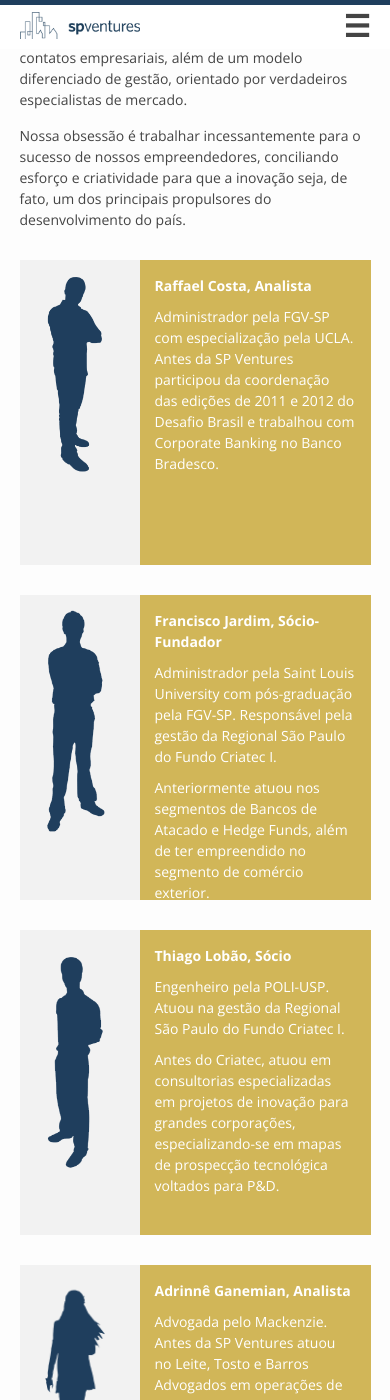
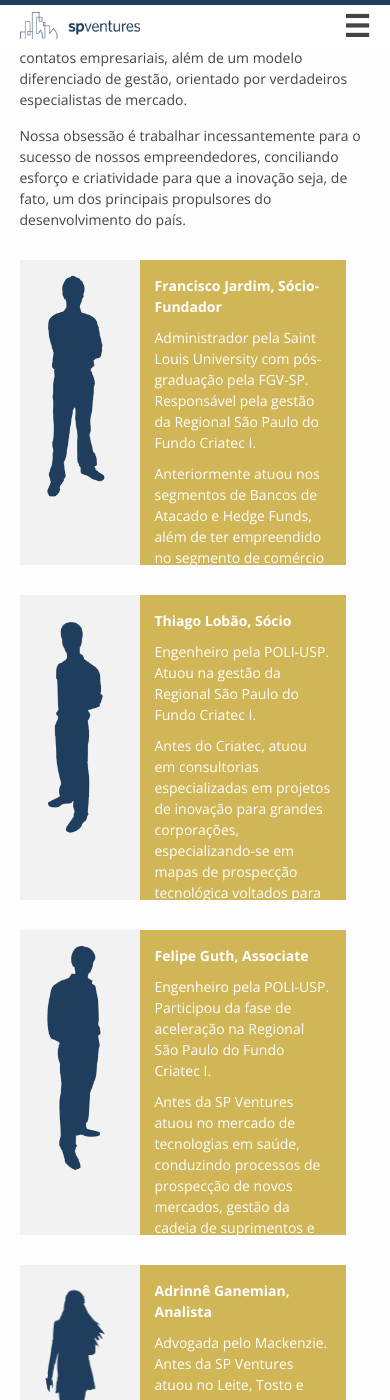
Before and after one commit to spventures/spventures.github.io, a Jekyll site: the page built from index.html, in a window 390 px wide and 1400 px high, scrolled down 529 px. Built offline with Jekyll 4.4.1, drawn with Linux system fonts in a browser that asks for light colours; nearby versions of some CDN libraries; some of the changed text lies outside the part shown.

Commit message:
Updated about section

```diff
--- a/_sass/_layout.scss
+++ b/_sass/_layout.scss
@@ -180,7 +180,7 @@
   }
 }
 
-#t3 {
+#t5 {
   .info-box {
     margin-left: -260px;
     width: 320px;
@@ -273,7 +273,8 @@
 // Team
 
 .team {
-  margin-top: 30px;
+  margin-top: 20px;
+  margin-right: 25px;
 
   li {
     margin: 10px 0 0 5px;
--- a/_sass/_responsive.scss
+++ b/_sass/_responsive.scss
@@ -217,7 +217,7 @@
       min-height: 275px;
 
       .info-box,
-      #t3 .info-box {
+      #t5 .info-box {
         width: auto !important;
         max-width: 100% !important;
         display: block;
--- a/index.html
+++ b/index.html
@@ -24,13 +24,6 @@
     </div>
     <div class="right">
       <ul class="team">
-        <li id="t5">
-          <img src="images/team4.png">
-          <div class="info-box">
-            <strong>Raffael Costa, Analista</strong>
-            <p>Administrador pela FGV-SP com especialização pela UCLA. Antes da SP Ventures participou da coordenação das edições de 2011 e 2012 do Desafio Brasil e trabalhou com Corporate Banking no Banco Bradesco.</p>
-          </div>
-        </li>
         <li id="t1">
           <img src="images/team1.png">
           <div class="info-box">
@@ -47,6 +40,14 @@
             <p>Antes do Criatec, atuou em consultorias especializadas em projetos de inovação para grandes corporações, especializando-se em mapas de prospecção tecnológica voltados para P&D.</p>
           </div>
         </li>
+        <li id="t3">
+          <img src="images/team3.png">
+          <div class="info-box">
+            <strong>Felipe Guth, Associate</strong>
+            <p>Engenheiro pela POLI-USP. Participou da fase de aceleração na Regional São Paulo do Fundo Criatec I.</p>
+            <p>Antes da SP Ventures atuou no mercado de tecnologias em saúde, conduzindo processos de prospecção de novos mercados, gestão da cadeia de suprimentos e estratégia de vendas na Hexacath do Brasil.</p>
+          </div>
+        </li>
         <li id="t4">
           <img src="images/team5.png">
           <div class="info-box">
@@ -54,12 +55,11 @@
             <p>Advogada pelo Mackenzie. Antes da SP Ventures atuou no Leite, Tosto e Barros Advogados em operações de M&A, tendo participado de mais de 15 processos de Due Diligence.</p>
           </div>
         </li>
-        <li id="t3">
-          <img src="images/team3.png">
+        <li id="t5">
+          <img src="images/team4.png">
           <div class="info-box">
-            <strong>Felipe Guth, Associate</strong>
-            <p>Engenheiro pela POLI-USP. Participou da fase de aceleração na Regional São Paulo do Fundo Criatec I.</p>
-            <p>Antes da SP Ventures atuou no mercado de tecnologias em saúde, conduzindo processos de prospecção de novos mercados, gestão da cadeia de suprimentos e estratégia de vendas na Hexacath do Brasil.</p>
+            <strong>Raffael Costa, Analista</strong>
+            <p>Administrador pela FGV-SP com especialização pela UCLA. Antes da SP Ventures participou da coordenação das edições de 2011 e 2012 do Desafio Brasil e trabalhou com Corporate Banking no Banco Bradesco.</p>
           </div>
         </li>
       </ul>
```
